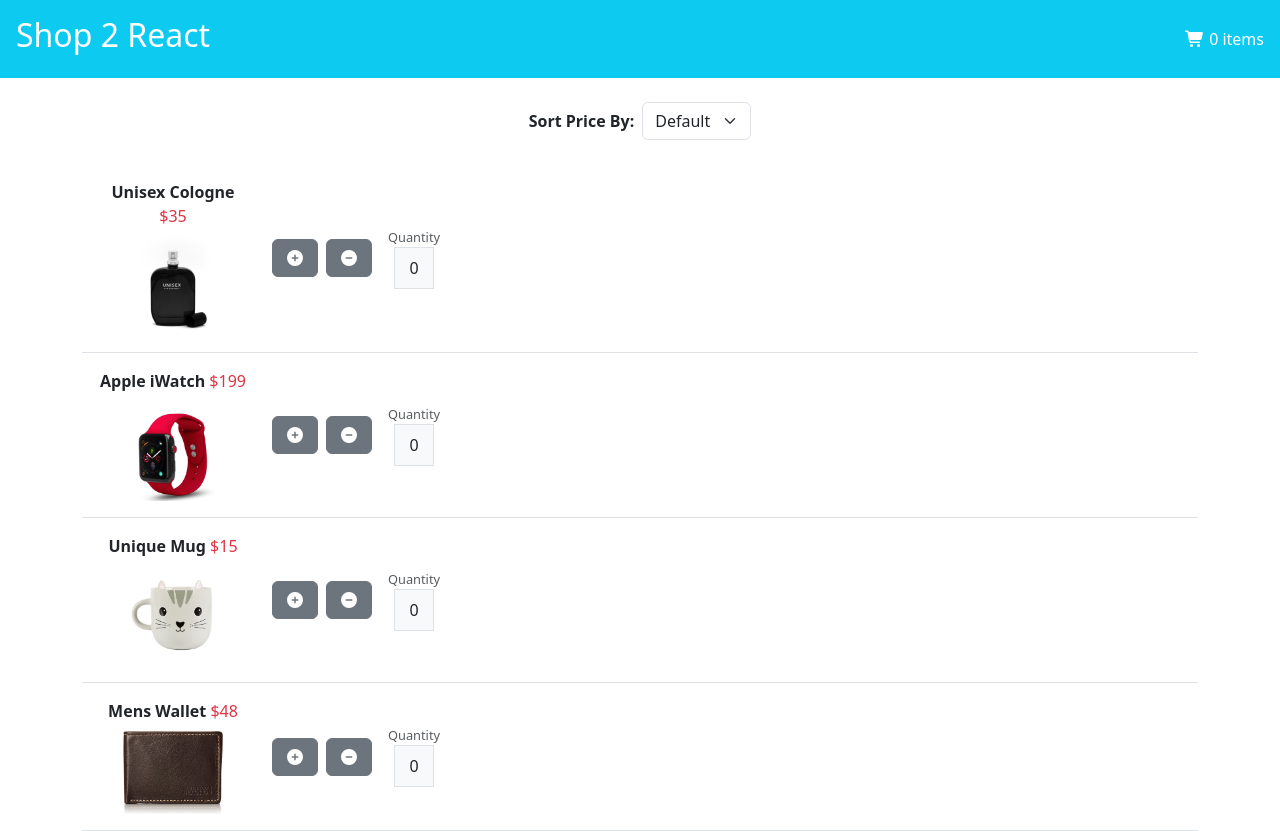
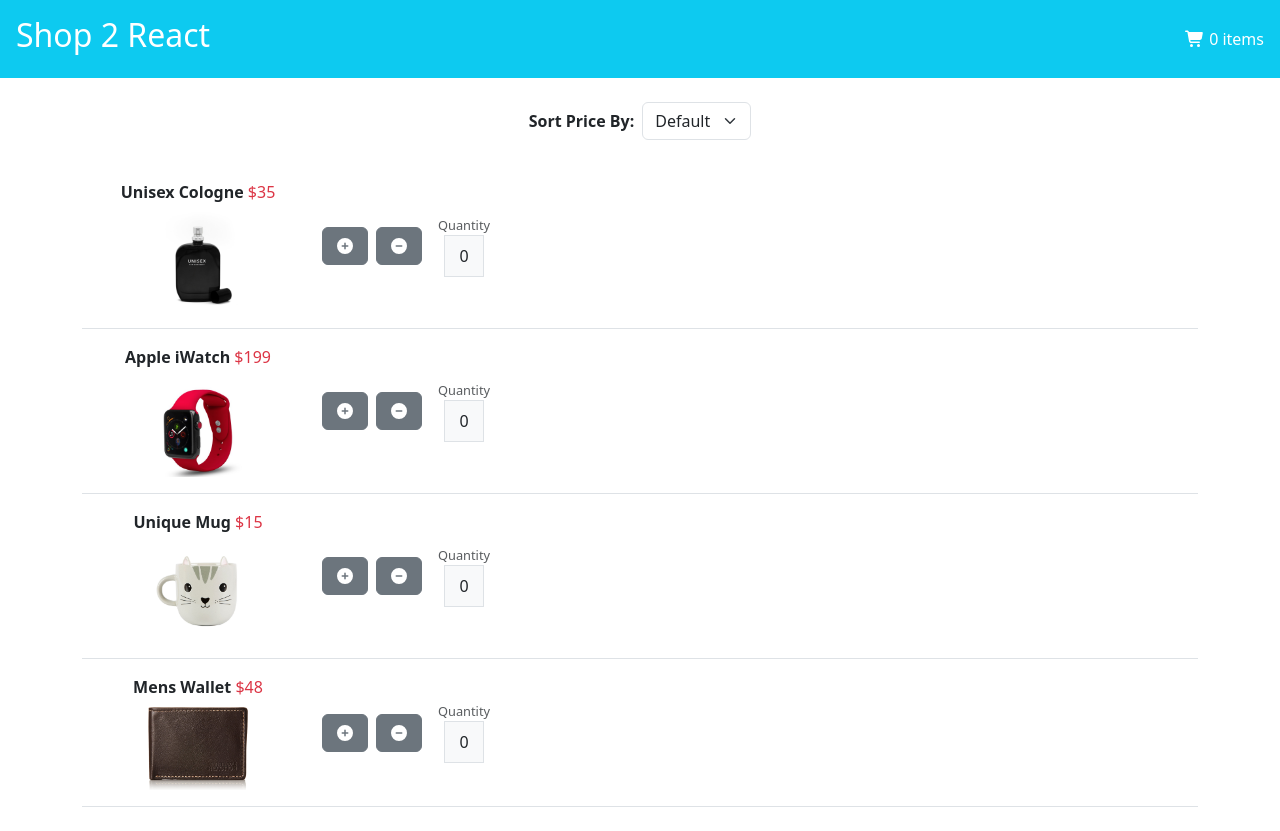
Before and after one commit to psywestcode/m5-lab-assignment, a React (Create React App) app in the folder m5-lab-assignment/shopcart/: page / in a window 1280 px wide. After the commit the page ends 807 px from the top, so only its background shows below. Built offline with nearby package versions, Linux system fonts and the light colour scheme.

Commit message:
fix price on displayproduct

```diff
--- a/m5-lab-assignment/shopcart/src/displayProducts.js
+++ b/m5-lab-assignment/shopcart/src/displayProducts.js
@@ -46,11 +46,15 @@
 
       {sortedProducts.map(product => (
         <div key={product.id} className="d-flex align-items-center border-bottom p-3">
-          <div className="me-4" style={{ width: '150px' }}>
-            {/* Added price display next to description */}
-            <p className="mb-2 fw-bold">
+
+          {/* INCREASED WIDTH TO 200px */}
+          <div className="me-4" style={{ width: '200px' }}>
+
+            {/* ADDED text-nowrap TO PREVENT LINE BREAKS */}
+            <p className="mb-2 fw-bold text-nowrap">
               {product.desc} <span className="text-danger fw-normal">${product.price}</span>
             </p>
+
             <img
               src={product.image}
               alt={product.desc}
@@ -59,6 +63,7 @@
               style={{ cursor: "pointer" }}
             />
           </div>
+
           <div className="d-flex align-items-center">
             <Button variant="secondary" className="me-2" onClick={() => onIncrement(product)}>
               <FontAwesomeIcon icon={faPlusCircle} />
```
